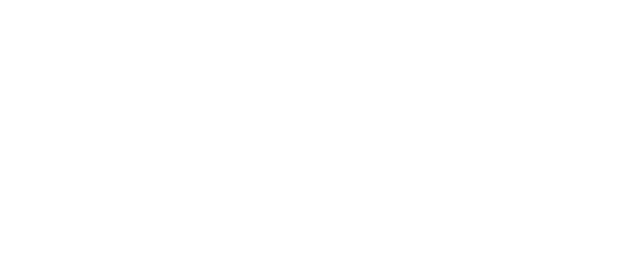
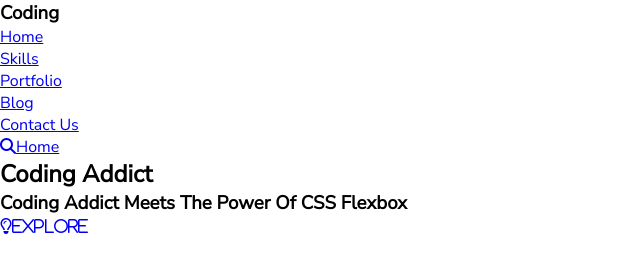
Before and after one commit to MichaelGreco7/Coding-Addict, a plain HTML site: page index.html in a window 1280 px wide. Shown: the whole page, without its empty margins (0-640 px from the left). Drawn offline with Linux system fonts and the light colour scheme.

Commit message:
header html w/ navbar and links

```diff
--- a/index.html
+++ b/index.html
@@ -4,8 +4,54 @@
     <meta charset="UTF-8" />
     <meta name="viewport" content="width=device-width, initial-scale=1.0" />
     <meta http-equiv="X-UA-Compatible" content="ie=edge" />
+    <!-- Font Awesome -->
+    <script src="https://use.fontawesome.com/ef8788bb2a.js"></script>
+    <!-- Google Fonts -->
+    <link
+      href="https://fonts.googleapis.com/css?family=Nunito+Sans&display=swap"
+      rel="stylesheet"
+    />
     <link rel="stylesheet" href="style.css" />
+    <script src="./app.js"></script>
     <title>Coding Addict</title>
   </head>
-  <body></body>
+  <body>
+    <!-- Header -->
+    <header id="header">
+      <!-- NavBar -->
+      <nav>
+        <div class="" id="nav-top">
+          <h3>Coding</h3>
+          <div id="menu-btn">
+            <div class="bar1"></div>
+            <div class="bar2"></div>
+            <div class="bar3"></div>
+          </div>
+        </div>
+        <!-- NavBar Links -->
+        <ul id="links">
+          <li><a href="#">Home</a></li>
+          <li><a href="#">Skills</a></li>
+          <li><a href="#">Portfolio</a></li>
+          <li><a href="#">Blog</a></li>
+          <li><a href="#">Contact Us</a></li>
+          <li>
+            <a href="#" class="link-icon"><i class="fa fa-search"></i>Home</a>
+          </li>
+        </ul>
+      </nav>
+      <!-- End NavBar -->
+      <section id="banner">
+        <div id="banner-box">
+          <h1 id="banner-title">Coding Addict</h1>
+          <div class="banner-underline"></div>
+          <h3 class="banner-subtitle">
+            Coding Addict Meets The Power Of CSS Flexbox
+          </h3>
+          <a href="#"><i class="fa fa-lightbulb-o">Explore</i></a>
+        </div>
+      </section>
+    </header>
+    <!-- End of Header -->
+  </body>
 </html>
--- a/style.css
+++ b/style.css
@@ -2,4 +2,5 @@
   margin: 0;
   padding: 0;
   box-sizing: border-box;
+  font-family: "Nunito Sans", sans-serif;
 }
```
Also changed, not shown: app.js (added), 1 other file.
